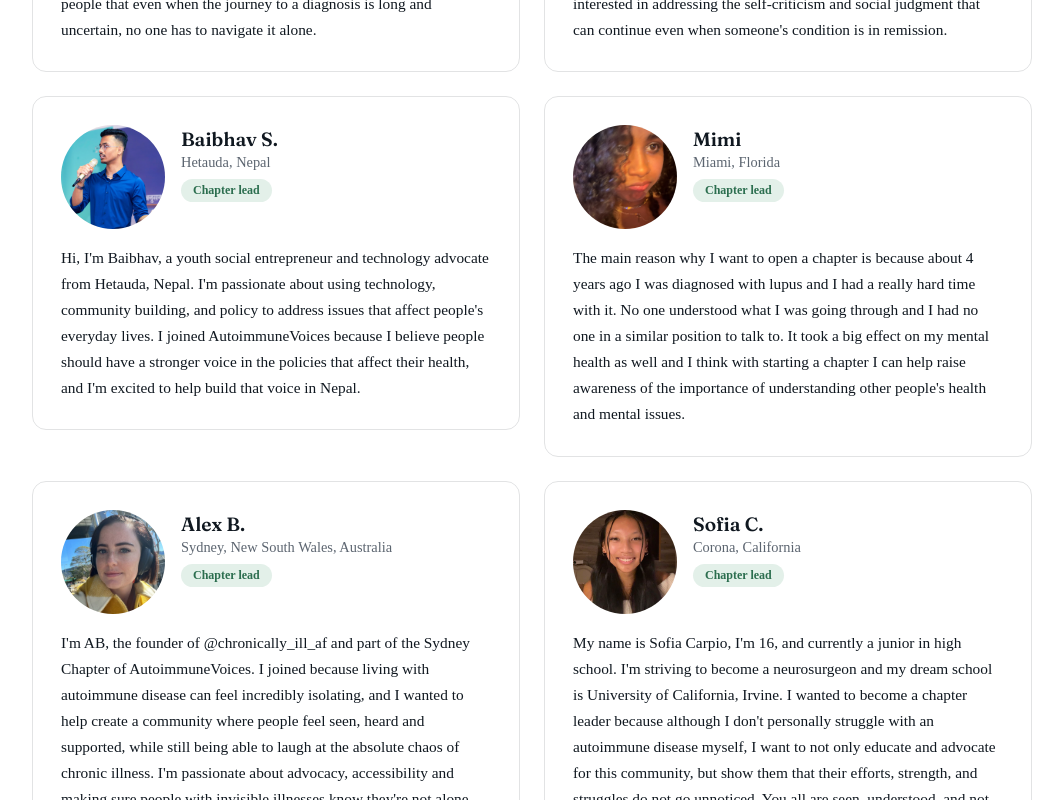
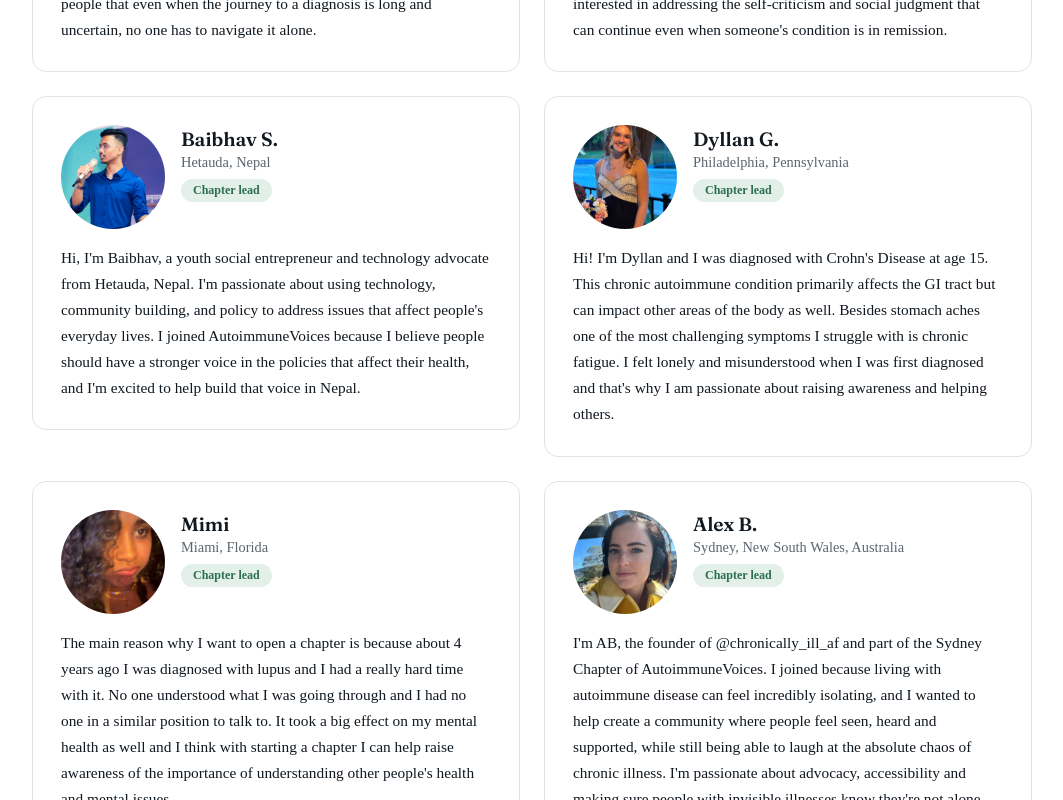
Before and after one commit to AadyaS26/patient-voice-coalition, a React (Vite) app: page /create-chapter in a window 1280 px wide. Shown: the part 3800-4600 px from the top of the page, without its empty margins (108-1171 px from the left). Built offline with nearby package versions, Linux system fonts and the light colour scheme; no server answers.

Commit message:
Update CreateChapter.jsx

```diff
--- a/src/pages/CreateChapter.jsx
+++ b/src/pages/CreateChapter.jsx
@@ -191,7 +191,11 @@ const CHAPTERS = [
     photo: "/chapter-photos/melanie.jpg", handle: "@automatically.auto.immune",
     bio: "My four children and I have autoimmune diseases/chronic illnesses. I am advocating for our children and others who need a voice. Invisible illnesses make day-to-day living challenging. I truly believe education = empathy.",
   },
-  { first: "Dyllan", lastInitial: "G", city: "Philadelphia", region: "Pennsylvania", country: "US", photo: null, handle: "@greaterthanmydiagnosis", bio: null },
+  {
+    first: "Dyllan", lastInitial: "G", city: "Philadelphia", region: "Pennsylvania", country: "US",
+    photo: "/chapter-photos/dyllan.jpg", handle: "@greaterthanmydiagnosis",
+    bio: "Hi! I'm Dyllan and I was diagnosed with Crohn's Disease at age 15. This chronic autoimmune condition primarily affects the GI tract but can impact other areas of the body as well. Besides stomach aches one of the most challenging symptoms I struggle with is chronic fatigue. I felt lonely and misunderstood when I was first diagnosed and that's why I am passionate about raising awareness and helping others.",
+  },
 ];
 
 function chapterLocation(c) {
```
